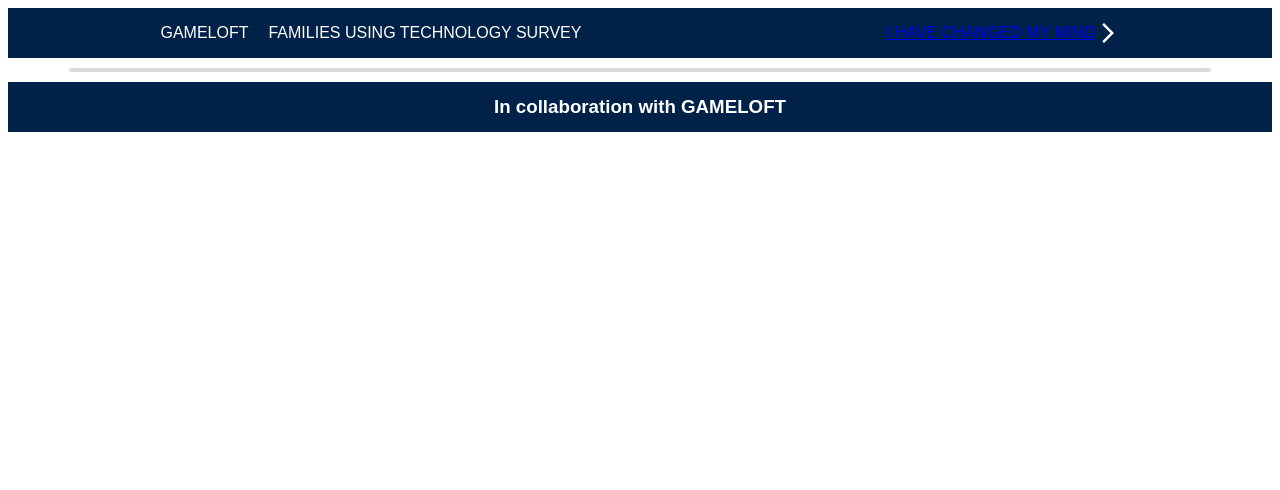
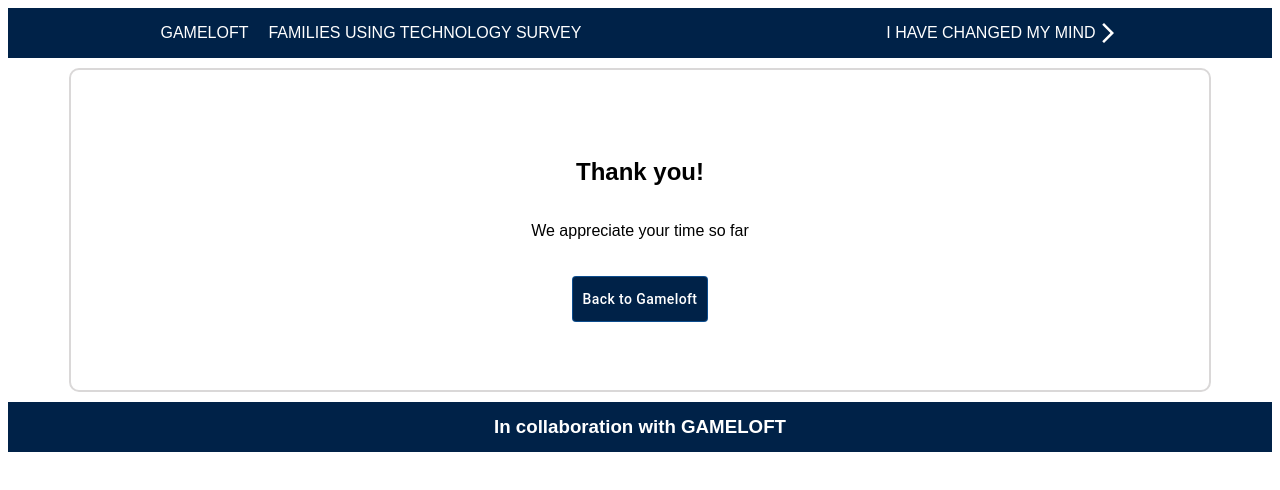
Before and after one commit to vankha1/learn-redux, a React (Vite) app in the folder gameloft-test/: page /thankyou in a window 1280 px wide. Shown: the top 490 px of the page. Built offline with nearby package versions, Linux system fonts and the light colour scheme.

Commit message:
fix: logic question-2 page

```diff
--- a/gameloft-test/src/App.jsx
+++ b/gameloft-test/src/App.jsx
@@ -7,6 +7,8 @@ import Agreement from './pages/Agreement/Agreement'
 import Question from './pages/Questions/Question'
 import ChangeMind from './pages/ChangeMind/ChangeMind'
 import Submit from './pages/Submit/Submit'
+import Thankyou from './pages/Thankyou/Thankyou'
+import Error from './pages/Error/Error'
 
 function App() {
 
@@ -19,6 +21,8 @@ function App() {
             <Route path='/questions/:id' element={<Question />} />
             <Route path='/change-mind' element={<ChangeMind />} />
             <Route path='/form-submit' element={<Submit />} />
+            <Route path='/thankyou' element={<Thankyou />} />
+            <Route path='/error' element={<Error />} />
           </Routes>
         </div>
       <Footer />
--- a/gameloft-test/src/components/header/Header.jsx
+++ b/gameloft-test/src/components/header/Header.jsx
@@ -3,6 +3,9 @@ import ArrowForwardIosIcon from '@mui/icons-material/ArrowForwardIos';
 import { Link } from "react-router-dom";
 
 function Header() {
+
+    const checkedPath = ["/change-mind", "/form-submit"].some((element) => element === window.location.pathname);
+
     return (
         <header className='header'>
             <div className='logo'>
@@ -10,8 +13,8 @@ function Header() {
                 <span className='slogan'>FAMILIES USING TECHNOLOGY SURVEY</span>
             </div>
             <div  className='change-my-mind-btn'>
-                <Link to="/change-mind"> I HAVE CHANGED MY MIND</Link>
-                <ArrowForwardIosIcon />
+                <Link to="/change-mind" style={{ textDecoration: checkedPath ? "" : "none", color: "white" }}> I HAVE CHANGED MY MIND</Link>
+                {!checkedPath && <ArrowForwardIosIcon />}
             </div>
         </header>
     )
--- /dev/null
+++ b/gameloft-test/src/pages/Error/Error.jsx
@@ -0,0 +1,22 @@
+
+function Error() {
+  return (
+    <div
+      style={{
+        display: "flex",
+        flexDirection: "column",
+        justifyContent: "center",
+        alignItems: "center",
+        height: "40vh",
+        maxWidth: "90%",
+        margin: "0 auto",
+      }}
+    >
+      <h1>Sorry!</h1>
+
+      <p>Something went wrong !!!</p>
+    </div>
+  );
+}
+
+export default Error;
--- a/gameloft-test/src/pages/Questions/Question.jsx
+++ b/gameloft-test/src/pages/Questions/Question.jsx
@@ -29,6 +29,7 @@ function Question() {
 
   return (
     <div style={{ textAlign: "center", maxWidth: "35%", margin: "20px auto" }}>
+      {/* Question header */}
       <div className="question-header">
         {id === "1" ? (
           ""
@@ -55,6 +56,7 @@ function Question() {
         </div>
       </div>
 
+      {/* Question Content */}
       <h2 >{components[+id - 1].title}</h2>
       <QuestionComponent />
 
--- a/gameloft-test/src/pages/Questions/Question2/Question2.jsx
+++ b/gameloft-test/src/pages/Questions/Question2/Question2.jsx
@@ -10,7 +10,9 @@ import {
   MenuItem,
   FormControl,
   Select,
-  OutlinedInput
+  OutlinedInput,
+  FormLabel,
+  Input,
 } from "@mui/material";
 import CheckCircleIcon from "@mui/icons-material/CheckCircle";
 
@@ -29,6 +31,8 @@ const MenuProps = {
 function Question2() {
   const [selected, setSelected] = useState([]); // select
   const [selectValue, setSelectValue] = useState(""); // radio
+
+  const [isOpen, setIsOpen] = useState(false);
   const isAllSelected =
     options.length > 0 && selected.length === options.length;
 
@@ -47,6 +51,14 @@ function Question2() {
     setSelected([]);
   };
 
+  const handleOpen = () => {
+    setIsOpen(true);
+  };
+
+  const handleClose = () => {
+    setIsOpen(false);
+  };
+
   return (
     <div style={{ maxWidth: "95%", margin: "0 auto" }}>
       <RadioGroup
@@ -56,16 +68,24 @@ function Question2() {
         value={selectValue}
       >
         <FormControl
-          style={{ margin: "10px", width: "450px", marginBottom: "224px" }}
+          style={{
+            margin: "10px",
+            width: "450px",
+            marginBottom: isOpen ? "224px" : "20px",
+          }}
+          size="small"
         >
           <Select
-            labelId="mutiple-select-label"
             multiple
             value={selected}
             onChange={handleChange}
             renderValue={(selected) => selected.join(", ")}
             MenuProps={MenuProps}
             style={{ fontWeight: "bold" }}
+            onOpen={handleOpen}
+            onClose={handleClose}
+            notched
+            // InputLabelProps={{ shrink: false }}
             input={
               <OutlinedInput
                 sx={{
@@ -77,6 +97,18 @@ function Question2() {
               />
             }
           >
+            <Input
+              style={{
+                textAlign: "center",
+                border: "2px solid #002248",
+                borderRadius: "5px",
+                padding: "0 5px",
+                marginLeft: "20px",
+                width: "90%",
+              }}
+              color="secondary"
+              placeholder="Search..."
+            />
             <MenuItem value="all">
               <ListItemIcon>
                 <Checkbox
@@ -109,12 +141,14 @@ function Question2() {
               selectValue === "Prefer not to say"
                 ? "2px solid #002248"
                 : "2px solid #dad8d8",
-            margin: "10px 0",
+            margin: "10px auto",
             borderRadius: "5px",
+            width: "98%",
           }}
           value="Prefer not to say"
           control={
             <Radio
+              size="small"
               style={{ color: "#002248" }}
               checkedIcon={<CheckCircleIcon />}
             />
--- a/gameloft-test/src/pages/Submit/Submit.jsx
+++ b/gameloft-test/src/pages/Submit/Submit.jsx
@@ -1,4 +1,5 @@
 import { useState } from "react";
+import {Link} from 'react-router-dom'
 import ArrowBackIosNewIcon from "@mui/icons-material/ArrowBackIosNew";
 import TextField from "@mui/material/TextField";
 import Button from "@mui/material/Button";
@@ -21,9 +22,17 @@ function Submit() {
   const [value, setValue] = useState("");
   const [error, setError] = useState(false);
 
-  const handleChange = (event) => {
+  const [username, setUsername] = useState('');
+  const [email, setEmail] = useState('');
+
+  const handleChangeUserName = (event) => {
     setValue(event.target.value);
+    setUsername(event.target.value);
   };
+
+  const handleChangeEmail = (event) => {
+    setEmail(event.target.value);
+  }
 
   const handleKeyPress = (event) => {
     const keyCode = event.keyCode || event.which;
@@ -35,6 +44,11 @@ function Submit() {
       setError(false);
     }
   };
+
+  const handleSubmit = (event) => {
+    event.preventDefault();
+    console.log(username, email)
+  }
 
   return (
     <div className="form-submit">
@@ -79,7 +93,7 @@ function Submit() {
         </p>
         <p>If you change your mind, you can always opt-out at a later date.</p>
 
-        <form style={{ marginTop: "40px" }}>
+        <form style={{ marginTop: "40px" }} onSubmit={handleSubmit}>
           <div style={{}}>
             <FormLabel
               style={{
@@ -95,7 +109,7 @@ function Submit() {
               error={error}
               helperText={error ? "Numbers are not allowed." : ""}
               value={value}
-              onChange={handleChange}
+              onChange={handleChangeUserName}
               onKeyPress={handleKeyPress}
               placeholder="Jennifer Lovewood"
               required
@@ -121,6 +135,7 @@ function Submit() {
               <EmailIcon /> EMAIL:
             </FormLabel>
             <TextField
+                onChange={handleChangeEmail}
               placeholder="Jennilove@mail.com |"
               required
               variant="outlined"
@@ -171,7 +186,8 @@ function Submit() {
               }}
               size="medium"
               variant="outlined"
-              type="submit"
+              LinkComponent={Link}
+              to={"/questions/3"}
             >
               <ArrowBackIosNewIcon fontSize="10px" />{" "}
               <span style={{ marginLeft: "5px" }}>Back to survey</span>
--- /dev/null
+++ b/gameloft-test/src/pages/Thankyou/Thankyou.jsx
@@ -0,0 +1,40 @@
+import Button from "@mui/material/Button";
+import { Link } from "react-router-dom";
+
+function Thankyou() {
+  return (
+    <div
+      style={{
+        display: "flex",
+        flexDirection: "column",
+        justifyContent: "center",
+        alignItems: "center",
+        height: "40vh",
+        maxWidth: "90%",
+        margin: "0 auto",
+      }}
+    >
+      <h2>Thank you!</h2>
+
+      <p>We appreciate your time so far</p>
+
+      <Button
+        style={{
+          backgroundColor: "#002248",
+          color: "white",
+          textTransform: "none",
+          padding: "10px 10px",
+          marginTop: "20px"
+        }}
+        size="medium"
+        variant="outlined"
+        href="https://www.gameloft.com/"
+        target="_blank"
+      >
+        Back to Gameloft
+      </Button>
+    </div>
+  );
+}
+
+export default Thankyou;
```
